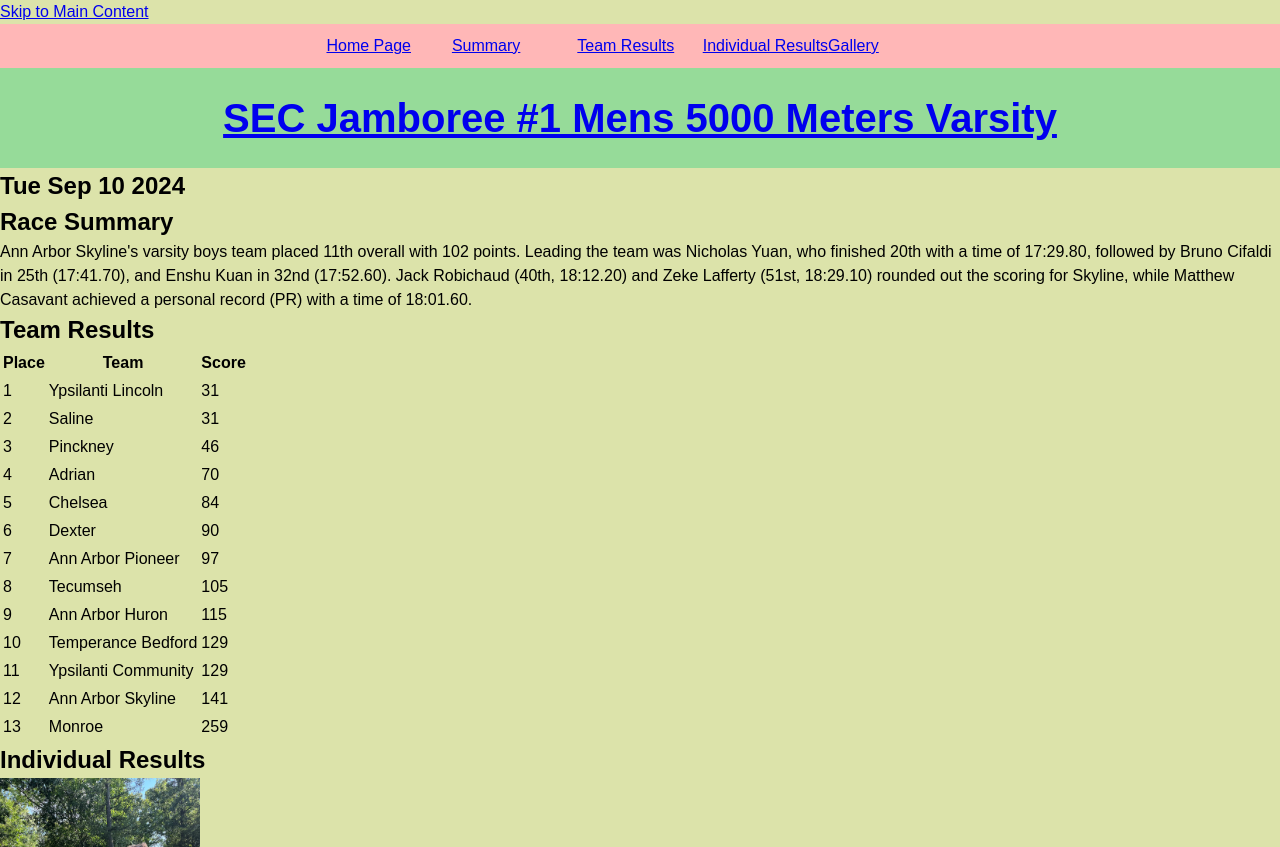
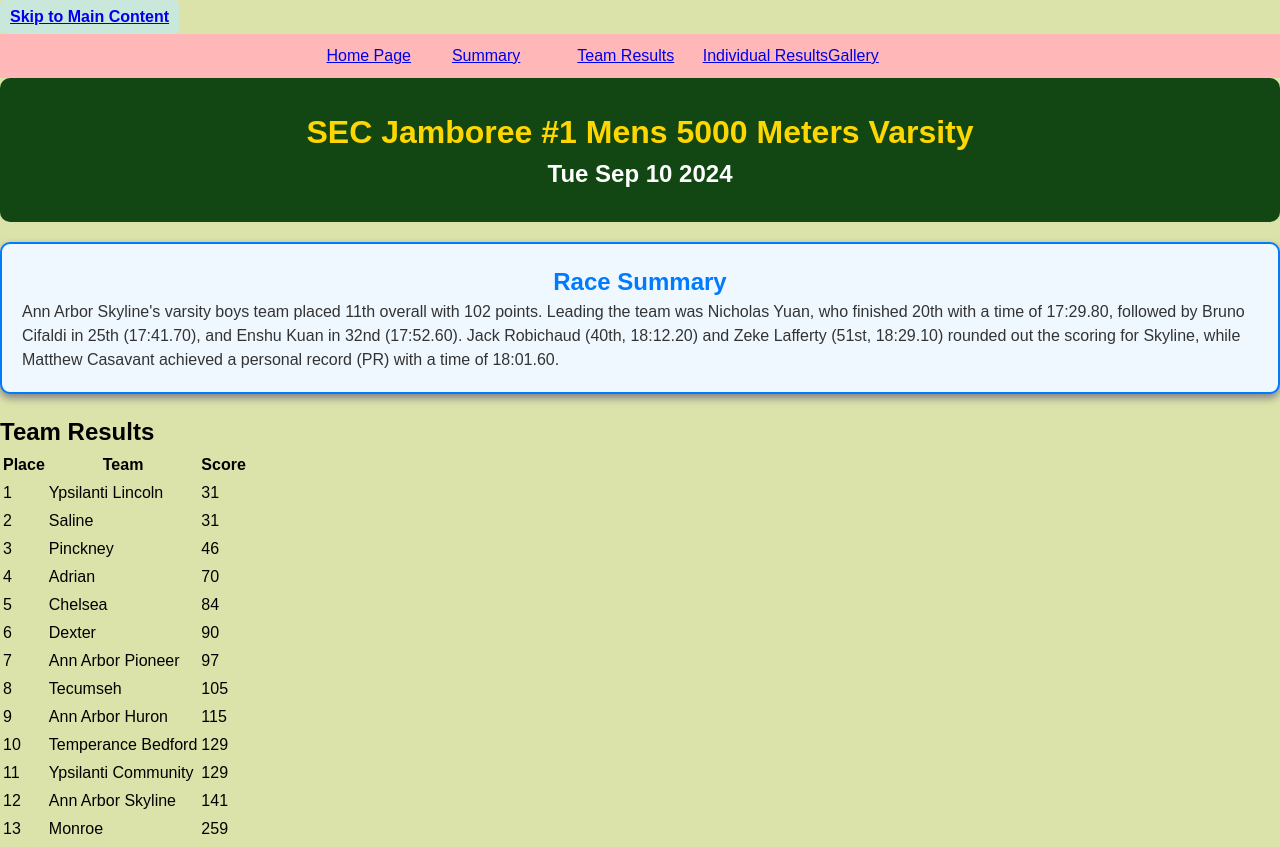
Before and after one commit to MelvinDinh3302/XC-meet, a plain HTML site: page meets/SEC_Jamboree_#1_Mens_5000_Meters_Varsity_24.html in a window 1280 px wide. Shown: the top 847 px of the page. Drawn offline with Linux system fonts and the light colour scheme.

Commit message:
update style.css

```diff
--- a/css/style.css
+++ b/css/style.css
@@ -11,6 +11,7 @@
     padding: 10px 15px;
     background-color: #96f3cc;
     border-radius: 5px;
+    border: 2px solid #000000;
 }
 
 body {
@@ -19,7 +20,7 @@ body {
     color:#000000
 }
 
-h1 {
+.title1 {
         background-color: #96db99;
         padding: 20px 0;
         text-align: center;
@@ -55,3 +56,56 @@ footer a {
     background-color: #ffffff;
     border-radius: 5px;
 }
+
+body > a:first-child {
+    font-weight: bold;
+    display: inline-block;
+    padding: 5px 10px;
+    background-color: #cae7db;
+    border-radius: 5px;
+}
+
+.summary {
+    background-color: #f0f8ff;
+    border: 2px solid #007bff;
+    border-radius: 10px;
+    padding: 20px;
+    margin: 20px 0;
+    box-shadow: 0 4px 8px gray; /* Subtle shadow */
+    transition: transform 0.3s, box-shadow 0.3s; /* Smooth transition effects */
+}
+
+.summary:hover {
+    transform: translateY(-10px); /* Slight lift on hover */
+    box-shadow: 0 8px 16px gray;
+}
+
+.summary h2 {
+    color: #007bff;
+    font-size: 1.5em;
+    text-align: center;
+}
+
+.summary p {
+    color: #333;
+    font-size: 1em;
+}
+
+header {
+    background-color: #124714;
+    color: white;
+    text-align: center;
+    padding: 30px 20px;
+    border-radius: 10px;
+    margin-bottom: 20px;
+}
+
+header h1 a {
+    color: #FFD700;
+    text-decoration: none; /* Remove underline from the link */
+    transition: color 0.3s; /* Smooth transition on hover */
+}
+
+header h1 a:hover {
+    color: #89ece5; /*Change color when hovered over*/
+}
```
Also changed, not shown: index.html (+1 -1 lines).
